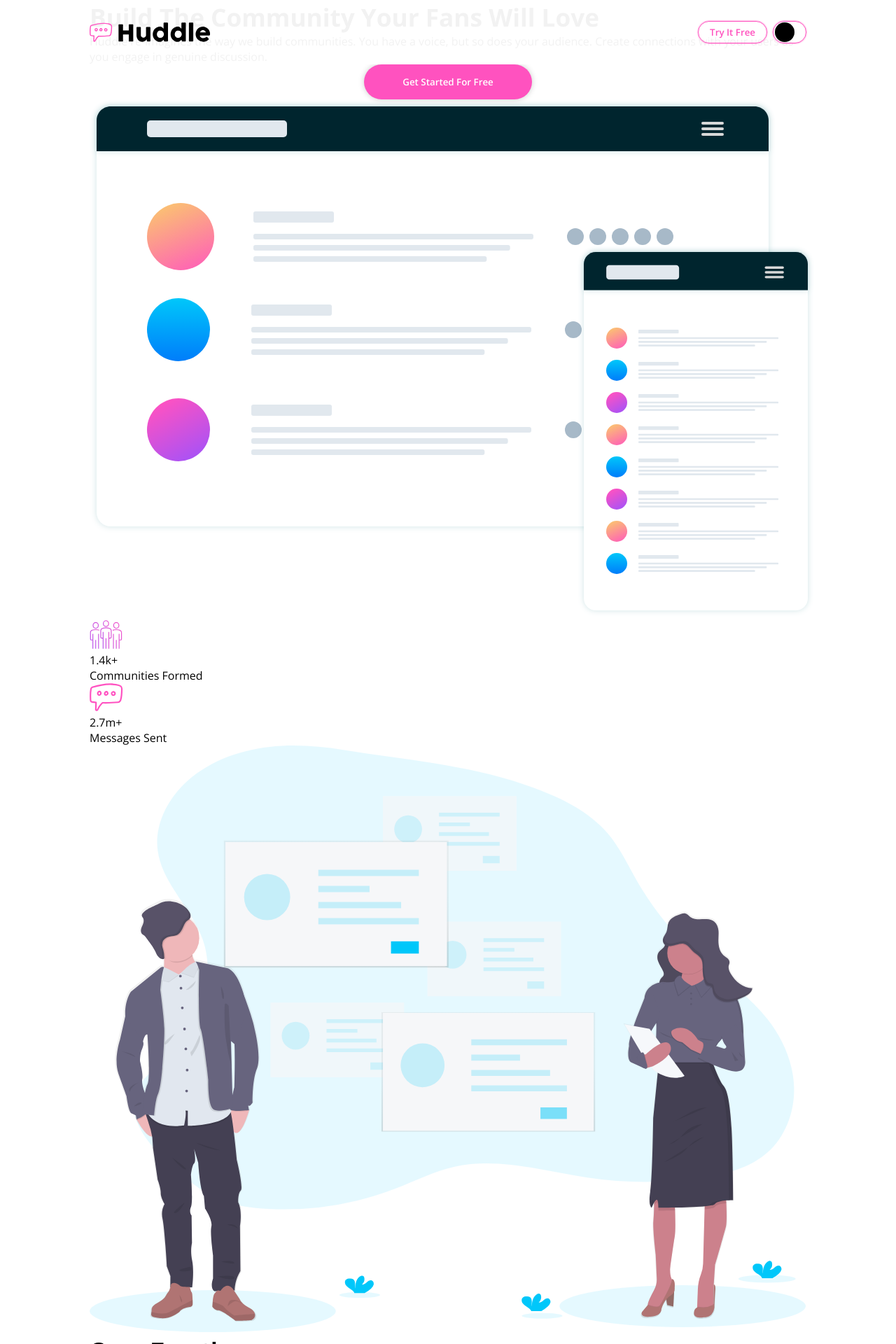
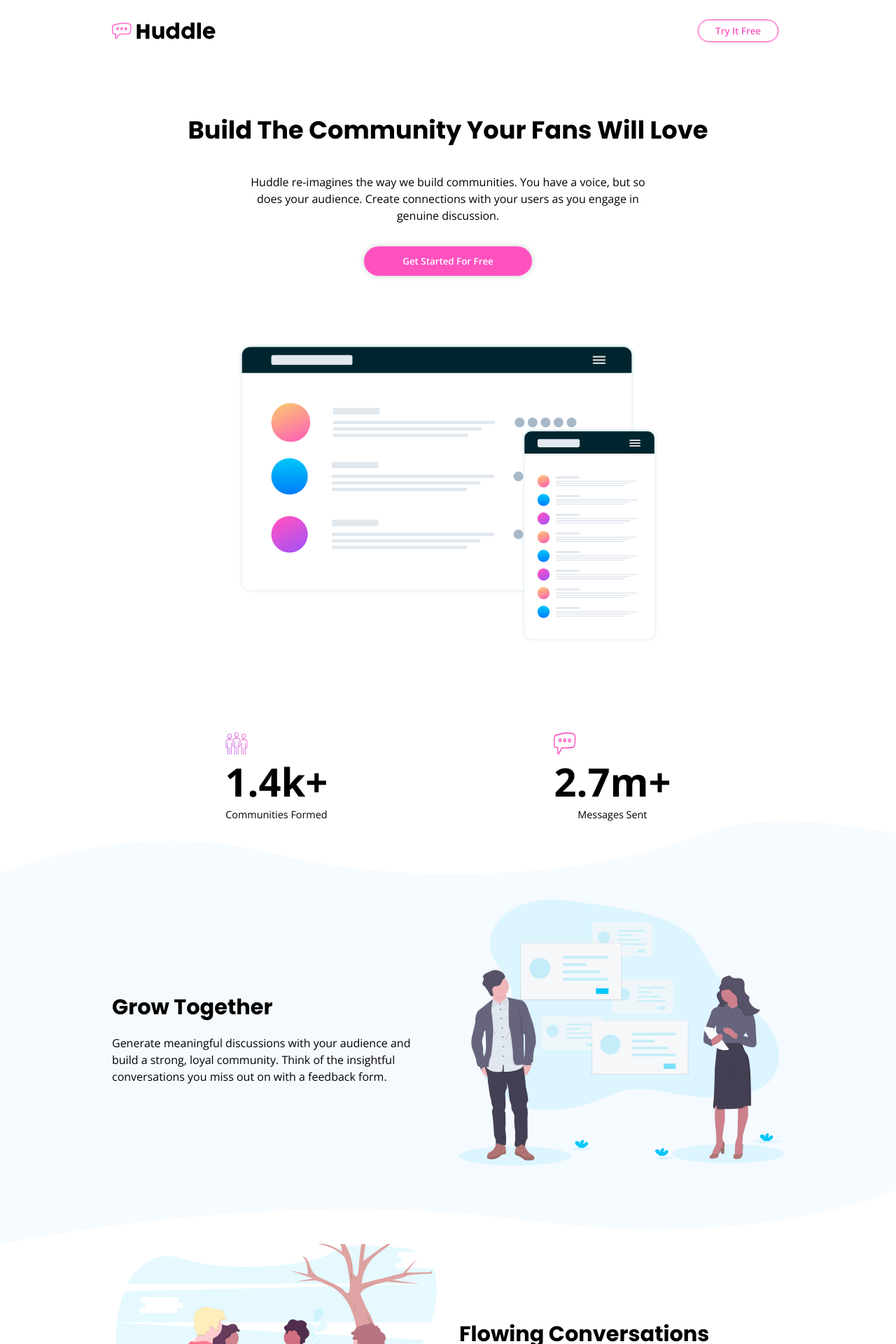
Before and after one commit to dgdev1024/2020-fm-huddle-landing-page-with-curved-sections, a React (Vite) app: page / in a window 1280 px wide. Shown: the top 1920 px of the page at 70% size. Built offline with nearby package versions, Linux system fonts and the light colour scheme.

Commit message:
Finishing up...

```diff
--- a/src/com/app/index.jsx
+++ b/src/com/app/index.jsx
@@ -1,16 +1,13 @@
-import React, { useState } from "react";
+import React from "react";
 import Header from "../header";
 import HeroSection from "../hero-section";
 import FeaturesSection from "../features-section";
 import Footer from "../footer";
 
 const App = () => {
-  const [dark, setDark] = useState(false);
-  const toggleDark = () => setDark(!dark);
-
   return (
-    <main className={dark ? "dark" : ""}>
-      <Header toggleDark={toggleDark} />
+    <main>
+      <Header />
       <HeroSection />
       <FeaturesSection />
       <Footer />
--- a/src/com/features-section/index.jsx
+++ b/src/com/features-section/index.jsx
@@ -19,7 +19,7 @@ const FeaturesSection = () => (
         </div>
       </div>
     </div>
-    <div className="fm-subsection fm-flowing-subsection">
+    <div className="fm-subsection fm-alternating fm-flowing-subsection">
       <div className="fm-container">
         <img src={ImageFlowingConversations} alt="Flowing Conversations" />
         <div className="fm-caption">
@@ -35,7 +35,7 @@ const FeaturesSection = () => (
     <div className="fm-subsection fm-users-subsection">
       <div className="fm-container">
         <img src={ImageYourUsers} alt="Your Users" />
-        <div className="fm-catpion">
+        <div className="fm-caption">
           <h2>Your Users</h2>
           <p>
             It takes no time at all to integrate Huddle with your app's
--- a/src/com/features-section/index.scss
+++ b/src/com/features-section/index.scss
@@ -1 +1,158 @@
 @import "../../global.scss";
+
+.fm-features-section {
+  .fm-subsection {
+    position: relative;
+    padding: 32px 0px;
+
+    @media #{$screen-medium} {
+      padding: 16px 0px;
+    }
+
+    .fm-container {
+      max-width: 400px;
+    }
+
+    @media #{$screen-medium} {
+      .fm-container {
+        display: grid;
+        grid-template-columns: 1fr 1fr;
+        grid-template-areas: "caption image";
+        gap: 16px;
+        max-width: none;
+
+        .fm-caption {
+          grid-area: caption;
+          align-self: center;
+          text-align: left;
+        }
+
+        img {
+          grid-area: image;
+          width: 100%;
+        }
+      }
+
+      &.fm-alternating .fm-container {
+        grid-template-areas: "image caption";
+      }
+    }
+
+    @media #{$screen-large} {
+      .fm-container {
+        gap: 32px;
+      }
+    }
+
+    img {
+      display: block;
+      width: 80%;
+      margin: 0px auto;
+    }
+
+    .fm-caption {
+      text-align: center;
+
+      h2 {
+        margin: 16px 0px;
+      }
+
+      p {
+        line-height: 1.5em;
+      }
+    }
+  }
+
+  .fm-grow-subsection {
+    background-color: $color-background-two;
+
+    &::before {
+      content: "";
+      position: absolute;
+      top: -96px;
+      left: 0px;
+      width: 100%;
+      height: 96px;
+      background-image: url("../../img/bg-section-top-mobile-1.svg");
+      background-repeat: no-repeat;
+      background-size: 100% 100%;
+      background-position: bottom center;
+
+      @media #{$screen-medium} {
+        background-image: url("../../img/bg-section-top-desktop-1.svg");
+      }
+    }
+
+    &::after {
+      content: "";
+      position: absolute;
+      bottom: -96px;
+      left: 0px;
+      width: 100%;
+      height: 96px;
+      background-image: url("../../img/bg-section-bottom-mobile-1.svg");
+      background-repeat: no-repeat;
+      background-size: 100% 100%;
+      background-position: bottom center;
+
+      @media #{$screen-medium} {
+        background-image: url("../../img/bg-section-bottom-desktop-1.svg");
+      }
+    }
+  }
+
+  .fm-flowing-subsection {
+    padding: 128px 0px;
+
+    @media #{$screen-medium} {
+      padding: 96px 0px 128px;
+    }
+  }
+
+  .fm-users-subsection {
+    background-color: $color-background-two;
+
+    &::before {
+      content: "";
+      position: absolute;
+      top: -96px;
+      left: 0px;
+      width: 100%;
+      height: 96px;
+      background-image: url("../../img/bg-section-top-mobile-2.svg");
+      background-repeat: no-repeat;
+      background-size: 100% 100%;
+      background-position: bottom center;
+
+      @media #{$screen-medium} {
+        background-image: url("../../img/bg-section-top-desktop-2.svg");
+      }
+    }
+
+    &::after {
+      content: "";
+      position: absolute;
+      bottom: -96px;
+      left: 0px;
+      width: 100%;
+      height: 96px;
+      background-image: url("../../img/bg-section-bottom-mobile-2.svg");
+      background-repeat: no-repeat;
+      background-size: 100% 100%;
+      background-position: bottom center;
+
+      @media #{$screen-medium} {
+        background-image: url("../../img/bg-section-bottom-desktop-2.svg");
+      }
+    }
+  }
+
+  .fm-cta-subsection {
+    padding: 160px 0px;
+
+    h1 {
+      padding: 32px 0px;
+      text-align: center;
+    }
+  }
+}
--- a/src/com/footer/index.jsx
+++ b/src/com/footer/index.jsx
@@ -22,13 +22,15 @@ const Footer = () => (
           <button type="button">Subscribe</button>
         </div>
       </div>
-      <div className="fm-form-body-subsection">
-        <Logo viewBox="0 0 240 39" />
+      <div className="fm-footer-body-subsection">
+        <div className="fm-logo">
+          <Logo viewBox="0 0 240 39" />
+        </div>
         <p className="fm-address">8933 Your Square, Everywhere, NY 99999</p>
-        <p>
+        <p className="fm-contact-info">
           <IconPhone className="fm-icon-phone" /> Phone: +1-543-123-4567
         </p>
-        <p>
+        <p className="fm-contact-info">
           <IconEmail className="fm-icon-email" /> contact@huddle.com
         </p>
         <div className="fm-social-links">
--- a/src/com/header/index.jsx
+++ b/src/com/header/index.jsx
@@ -2,20 +2,13 @@ import React from "react";
 import Logo from "../svg/logo";
 import "./index.scss";
 
-const Header = ({ toggleDark }) => (
+const Header = () => (
   <header>
     <div className="fm-container">
       <div className="fm-logo">
         <Logo viewBox="0 0 240 39" />
       </div>
       <button className="fm-try-it-free">Try It Free</button>
-      <button
-        className="fm-dark-mode-toggle"
-        aria-label="Toggle Dark Mode"
-        onClick={toggleDark}
-      >
-        <div className="fm-button-notch"></div>
-      </button>
     </div>
   </header>
 );
--- a/src/com/header/index.scss
+++ b/src/com/header/index.scss
@@ -7,6 +7,7 @@ header {
   width: 100%;
   background-color: $color-background-header;
   transition: $time-transition-normal;
+  z-index: 1;
 
   .fm-container {
     display: grid;
@@ -20,15 +21,13 @@ header {
 
     .fm-logo {
       $scale-width-to-height: 6.153846154;
-      $logo-height: 28px;
 
       position: relative;
-      height: $logo-height;
-      width: $logo-height * $scale-width-to-height;
-      margin: 16px 0px;
+      height: 24px;
+      width: 24px * $scale-width-to-height;
+      margin: 24px 0px;
 
       @media #{$screen-small} {
-        margin: 24px 0px;
       }
 
       @media #{$screen-medium} {
@@ -68,52 +67,26 @@ header {
 
       &:hover {
         cursor: pointer;
-        background-color: $color-text-dark;
+        background-color: $color-white;
       }
 
       &.fm-try-it-free {
         justify-self: flex-end;
-        padding: 0px 16px;
-      }
+        padding: 0px 8px;
 
-      &.fm-dark-mode-toggle {
-        position: relative;
-        width: 48px;
+        &:hover {
+          background-color: $color-pink;
+          color: $color-white;
+        }
 
-        .fm-button-notch {
-          position: absolute;
-          top: 1px;
-          left: 2px;
-          width: 28px;
-          height: 28px;
-          border-radius: 32px;
-          background-color: $color-text;
-          transition: $time-transition-normal;
+        @media #{$screen-small} {
+          padding: 0px 16px;
+        }
+
+        @media #{$screen-medium} {
+          padding: 0px 24px;
         }
       }
     }
   }
 }
-
-main.dark header {
-  background-color: $color-background-header-dark;
-
-  .fm-container {
-    .fm-logo svg .text {
-      fill: $color-text-dark;
-    }
-
-    button {
-      &:hover {
-        background-color: $color-text;
-      }
-
-      &.fm-dark-mode-toggle {
-        .fm-button-notch {
-          background-color: $color-text-dark;
-          left: 16px;
-        }
-      }
-    }
-  }
-}
--- a/src/com/hero-section/index.jsx
+++ b/src/com/hero-section/index.jsx
@@ -14,7 +14,11 @@ const HeroSection = () => (
         in genuine discussion.
       </p>
       <button className="fm-call-to-action">Get Started For Free</button>
-      <img src={ImageScreenMockups} alt="Build Your Community" />
+      <img
+        className="fm-hero-image"
+        src={ImageScreenMockups}
+        alt="Build Your Community"
+      />
       <div className="fm-statistics-subsection">
         <div className="fm-statistic">
           <img src={IconCommunities} alt="Communities" />
--- a/src/com/hero-section/index.scss
+++ b/src/com/hero-section/index.scss
@@ -1 +1,61 @@
 @import "../../global.scss";
+
+.fm-hero-section {
+  padding-top: 92px;
+
+  .fm-container {
+    text-align: center;
+
+    h1 {
+      margin-top: 64px;
+      line-height: 1.7em;
+    }
+
+    p:not([class]) {
+      width: 80%;
+      max-width: 600px;
+      margin: 32px auto;
+      line-height: 1.5em;
+    }
+
+    .fm-hero-image {
+      display: block;
+      width: 80%;
+      max-width: 600px;
+      margin: 96px auto;
+    }
+
+    .fm-statistics-subsection {
+      margin: 64px 0px;
+      display: flex;
+      flex-direction: column;
+      align-items: center;
+
+      @media #{$screen-small} {
+        flex-direction: row;
+        justify-content: space-around;
+      }
+
+      .fm-statistic {
+        display: flex;
+        flex-direction: column;
+        margin: 32px;
+
+        img {
+          justify-content: flex-start;
+          width: 32px;
+          height: 32px;
+        }
+
+        .fm-statistic-number {
+          font-size: 3.5em;
+          font-weight: $font-weight-bold;
+        }
+
+        .fm-statistic-name {
+          font-size: 0.9em;
+        }
+      }
+    }
+  }
+}
--- a/src/index.scss
+++ b/src/index.scss
@@ -9,23 +9,24 @@
 }
 
 .fm-container {
-  width: 95%;
+  width: 90%;
   margin: 0px auto;
 
   @media #{$screen-medium} {
-    width: 90%;
+    width: 85%;
   }
   @media #{$screen-large} {
-    width: 85%;
+    width: 80%;
   }
   @media #{$screen-extra-large} {
-    width: 80%;
+    width: 75%;
   }
 }
 
 h1,
 h2,
 h3 {
+  font-family: $font-family-heading;
   font-weight: $font-weight-bold;
 }
 
@@ -76,13 +77,19 @@ h3 {
   width: 80%;
   max-width: 240px;
   margin: 0px auto;
-  padding: 16px 0px;
+  padding: 12px 0px;
   font-weight: $font-weight-semibold;
   color: $color-white;
   background-color: $color-pink;
   border: none;
   border-radius: 32px;
   box-shadow: 0px 0px 8px rgba(0, 0, 0, 0.2);
+  transition: $time-transition-normal;
+
+  &:hover {
+    background-color: $color-bright-pink;
+    cursor: pointer;
+  }
 }
 
 main {
@@ -98,15 +105,3 @@ main {
     transition: $time-transition-normal;
   }
 }
-
-main.dark {
-  background-color: $color-background-one-dark;
-  color: $color-text-dark;
-
-  h1,
-  h2,
-  h3,
-  p {
-    color: $color-text-dark;
-  }
-}
```
Also changed, not shown: src/com/footer/index.scss (+166 -0 lines), src/global.scss (+4 -11 lines).
